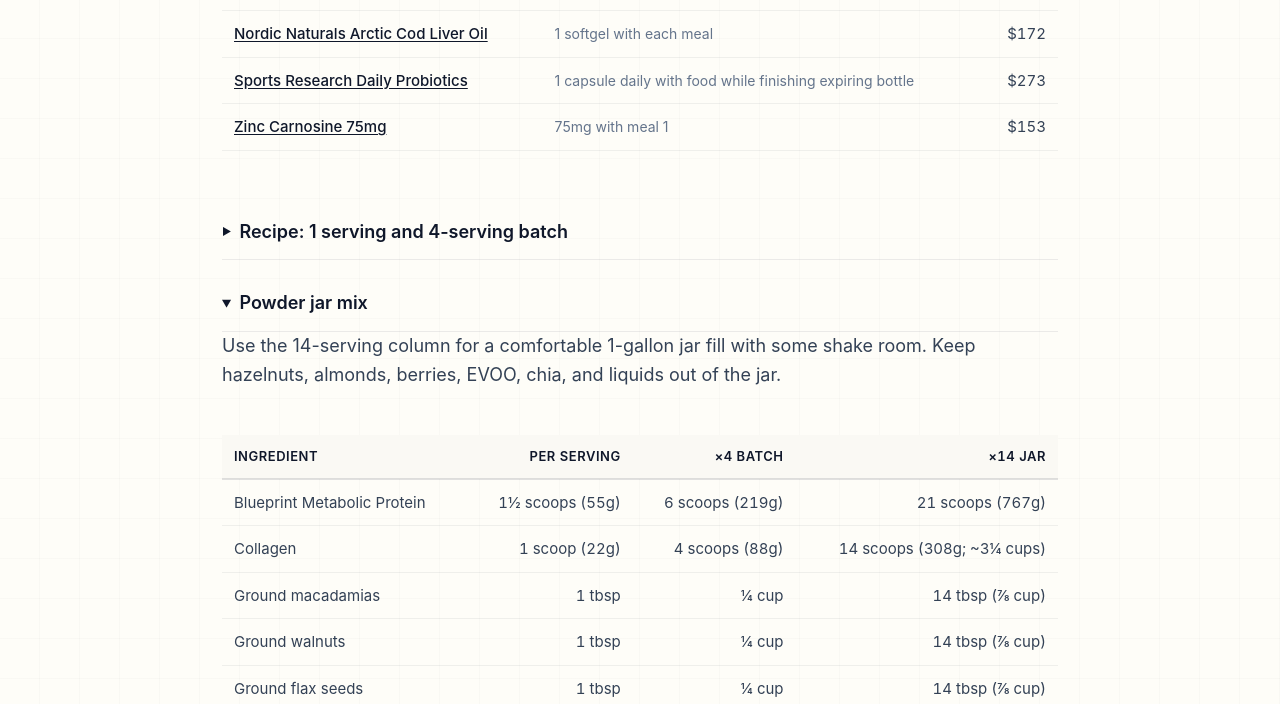
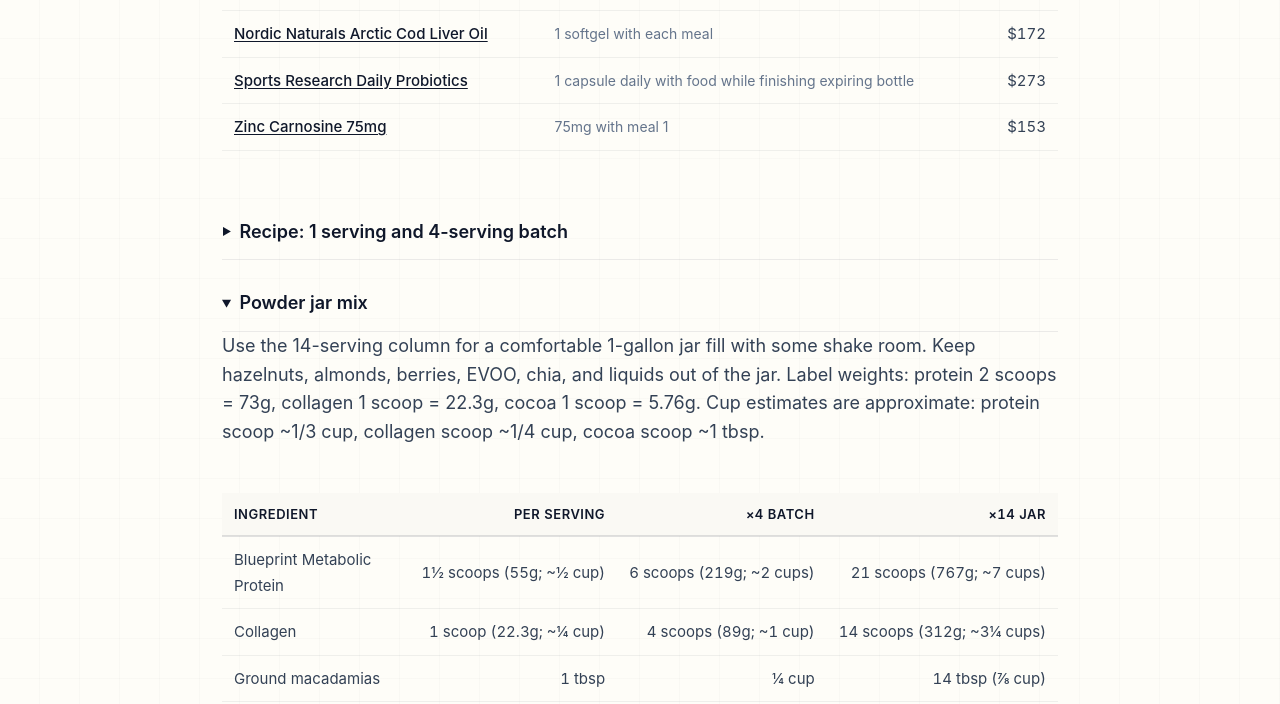
Before and after one commit to MaxGhenis/maxghenis.com, an Astro site: page /protocol in a window 1280 px wide. Both pictures are taken after a click on the heading "Powder jar mix". Shown: the part 6281-6985 px from the top of the page. Built offline with nearby package versions, Linux system fonts and the light colour scheme; Astro itself is replaced by a stand-in of ours; a web font is replaced by a local one.

Commit message:
Add cup equivalents to powder jar

```diff
--- a/src/pages/protocol.astro
+++ b/src/pages/protocol.astro
@@ -371,7 +371,7 @@ const statusColors: Record<string, string> = {
 
 					<details>
 						<summary class="category-summary">Powder jar mix</summary>
-						<p>Use the 14-serving column for a comfortable 1-gallon jar fill with some shake room. Keep hazelnuts, almonds, berries, EVOO, chia, and liquids out of the jar.</p>
+						<p>Use the 14-serving column for a comfortable 1-gallon jar fill with some shake room. Keep hazelnuts, almonds, berries, EVOO, chia, and liquids out of the jar. Label weights: protein 2 scoops = 73g, collagen 1 scoop = 22.3g, cocoa 1 scoop = 5.76g. Cup estimates are approximate: protein scoop ~1/3 cup, collagen scoop ~1/4 cup, cocoa scoop ~1 tbsp.</p>
 						<div class="table-wrapper">
 							<table>
 								<thead>
@@ -383,12 +383,12 @@ const statusColors: Record<string, string> = {
 									</tr>
 								</thead>
 								<tbody>
-									<tr><td>Blueprint Metabolic Protein</td><td class="num">1&frac12; scoops (55g)</td><td class="num">6 scoops (219g)</td><td class="num">21 scoops (767g)</td></tr>
-									<tr><td>Collagen</td><td class="num">1 scoop (22g)</td><td class="num">4 scoops (88g)</td><td class="num">14 scoops (308g; ~3&frac14; cups)</td></tr>
+									<tr><td>Blueprint Metabolic Protein</td><td class="num">1&frac12; scoops (55g; ~&frac12; cup)</td><td class="num">6 scoops (219g; ~2 cups)</td><td class="num">21 scoops (767g; ~7 cups)</td></tr>
+									<tr><td>Collagen</td><td class="num">1 scoop (22.3g; ~&frac14; cup)</td><td class="num">4 scoops (89g; ~1 cup)</td><td class="num">14 scoops (312g; ~3&frac14; cups)</td></tr>
 									<tr><td>Ground macadamias</td><td class="num">1 tbsp</td><td class="num">&frac14; cup</td><td class="num">14 tbsp (&frac78; cup)</td></tr>
 									<tr><td>Ground walnuts</td><td class="num">1 tbsp</td><td class="num">&frac14; cup</td><td class="num">14 tbsp (&frac78; cup)</td></tr>
 									<tr><td>Ground flax seeds</td><td class="num">1 tbsp</td><td class="num">&frac14; cup</td><td class="num">14 tbsp (&frac78; cup)</td></tr>
-									<tr><td>Blueprint Cocoa</td><td class="num">6g</td><td class="num">24g</td><td class="num">84g</td></tr>
+									<tr><td>Blueprint Cocoa</td><td class="num">1 scoop (5.76g; ~1 tbsp)</td><td class="num">4 scoops (23g; ~&frac14; cup)</td><td class="num">14 scoops (81g; ~&frac78; cup)</td></tr>
 									<tr><td>Sunflower lecithin</td><td class="num">1 tsp</td><td class="num">1 tbsp + 1 tsp</td><td class="num">4 tbsp + 2 tsp</td></tr>
 									<tr><td>Ceylon cinnamon</td><td class="num">&frac12; tsp</td><td class="num">2 tsp</td><td class="num">2 tbsp + 1 tsp</td></tr>
 									<tr><td>Optional sumac</td><td class="num">&frac14; tsp</td><td class="num">1 tsp</td><td class="num">1 tbsp + &frac12; tsp</td></tr>
```
